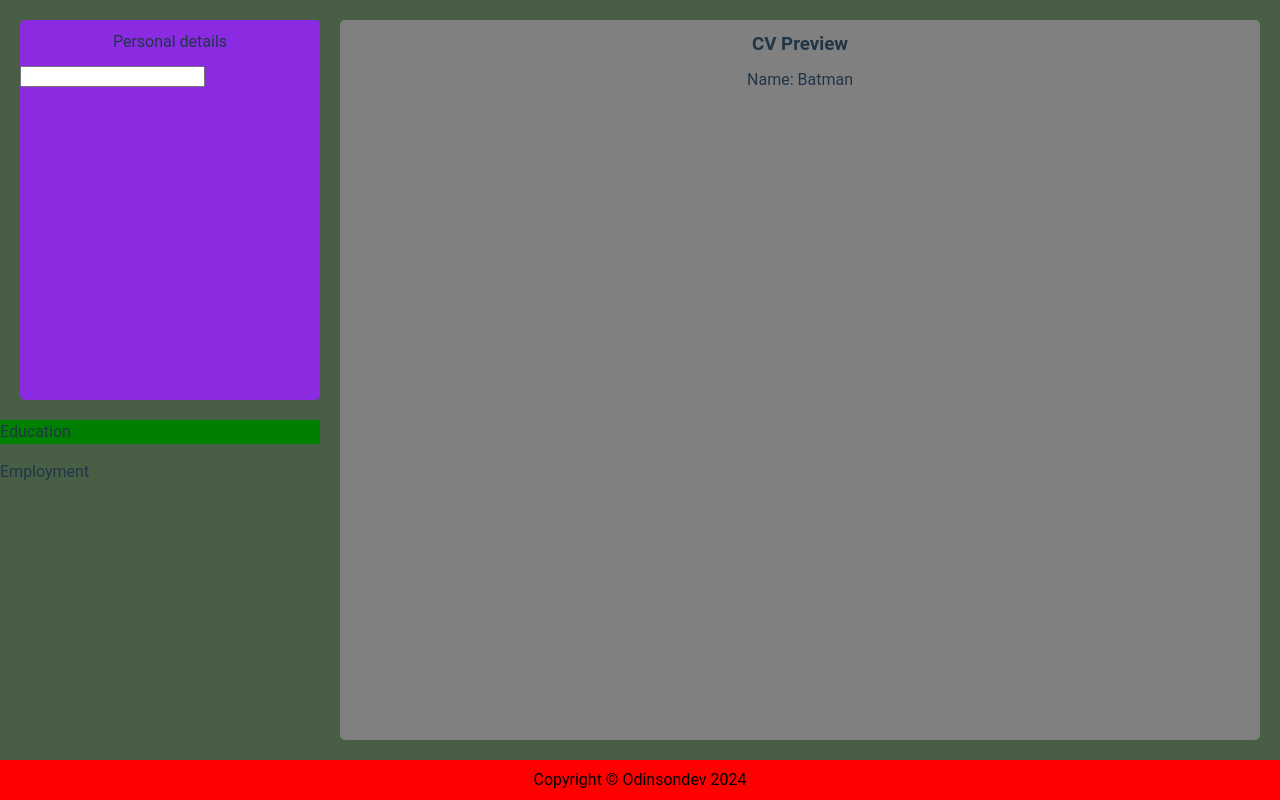
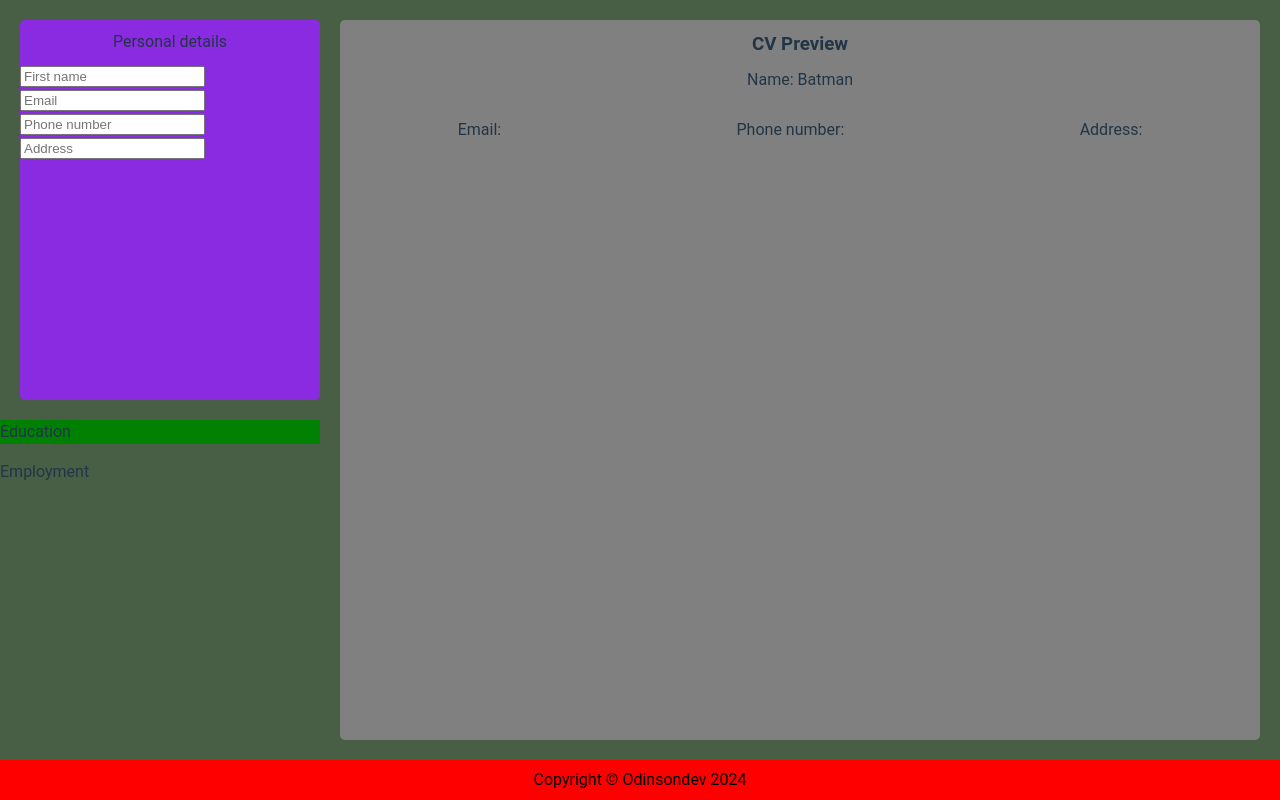
Before and after one commit to Odinsondev/project21-cvApplication, a React (Vite) app: page / in a window 1280 px wide. Built offline with nearby package versions, Linux system fonts and the light colour scheme.

Commit message:
Feat: add name update function

```diff
--- a/src/AddDetails.jsx
+++ b/src/AddDetails.jsx
@@ -1,10 +1,13 @@
 import './AddDetails.css';
 
-export default function AddDetails() {
+export default function AddDetails( {updateName, updateEmail} ) {
   return (
     <div className='details-card'>
       <p className='txt'>Personal details</p>
-      <input type="text" />
+      <input type="text" onChange={updateName} placeholder='First name'/>
+      <input type="email" onChange={updateEmail} placeholder='Email'/>
+      <input type='number' placeholder='Phone number' />
+      <input type='text' placeholder='Address' />
     </div>
   )
 }
--- a/src/App.jsx
+++ b/src/App.jsx
@@ -1,15 +1,31 @@
-//import { useState } from 'react'
+import { useState } from 'react'
 import { ShowPreview } from './ShowPreview'
 import AddDetails from './AddDetails'
 import './App.css'
 
 function App() {
+  const [name, setName] = useState('');
+  const [email, setEmail] = useState('');
+
+  if (name === '') {
+    setName('Batman');
+  }
+
+  function changeName(e) {
+    const newName = e.target.value;
+    setName(newName);
+  }
+
+  function changeEmail(e) {
+    const newEmail = e.target.value;
+    setEmail(newEmail);
+  }
 
   return (
     <div id='parent'>
       <div id="left">
         <div id='details'>
-          < AddDetails />
+          < AddDetails updateName={changeName} updateEmail={changeEmail} />
         </div>
         <div id='education'>
           <p>Education</p>
@@ -19,7 +35,7 @@ function App() {
         </div>
       </div>
       <div id='cv'>
-        < ShowPreview name={'Batman'} />
+        < ShowPreview name={name} email={email}/>
       </div>
       <div id='footer'>
         <p>Copyright &copy; Odinsondev 2024</p>
--- a/src/ShowPreview.css
+++ b/src/ShowPreview.css
@@ -23,3 +23,8 @@
 
   overflow: auto; /* to fix margin collapse */
 }
+
+.details {
+  display: flex;
+  justify-content: space-around;
+}
--- a/src/ShowPreview.jsx
+++ b/src/ShowPreview.jsx
@@ -1,11 +1,16 @@
 import './ShowPreview.css';
-export { ShowPreview};
+export { ShowPreview };
 
 function ShowPreview(props) {
   return (
     <div className="cv-preview">
       <h3 className='test'>CV Preview</h3>
       <p className='test2' > Name: {props.name}</p>
+      <div className="details">
+        <p className='email'> Email: {props.email}</p>
+        <p>Phone number:</p>
+        <p>Address:</p>
+      </div>
     </div>
   )
 }
```
